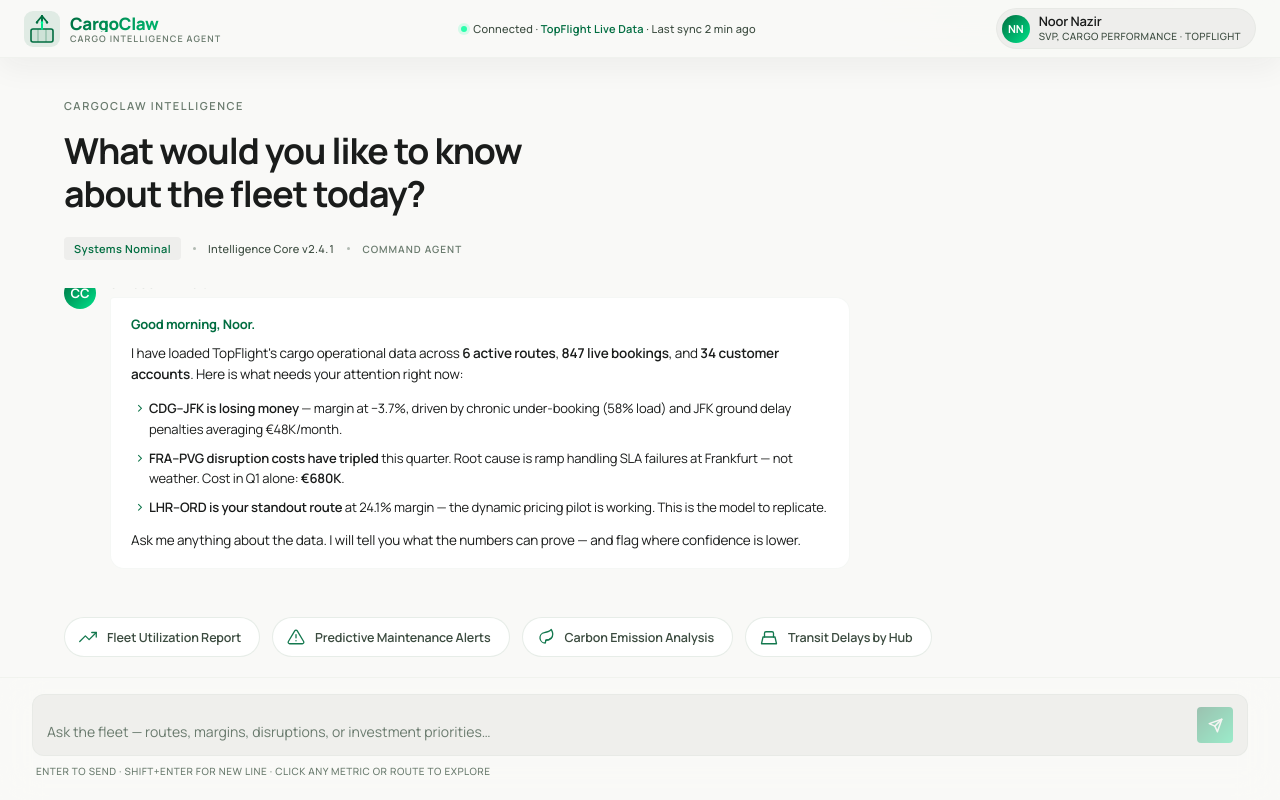
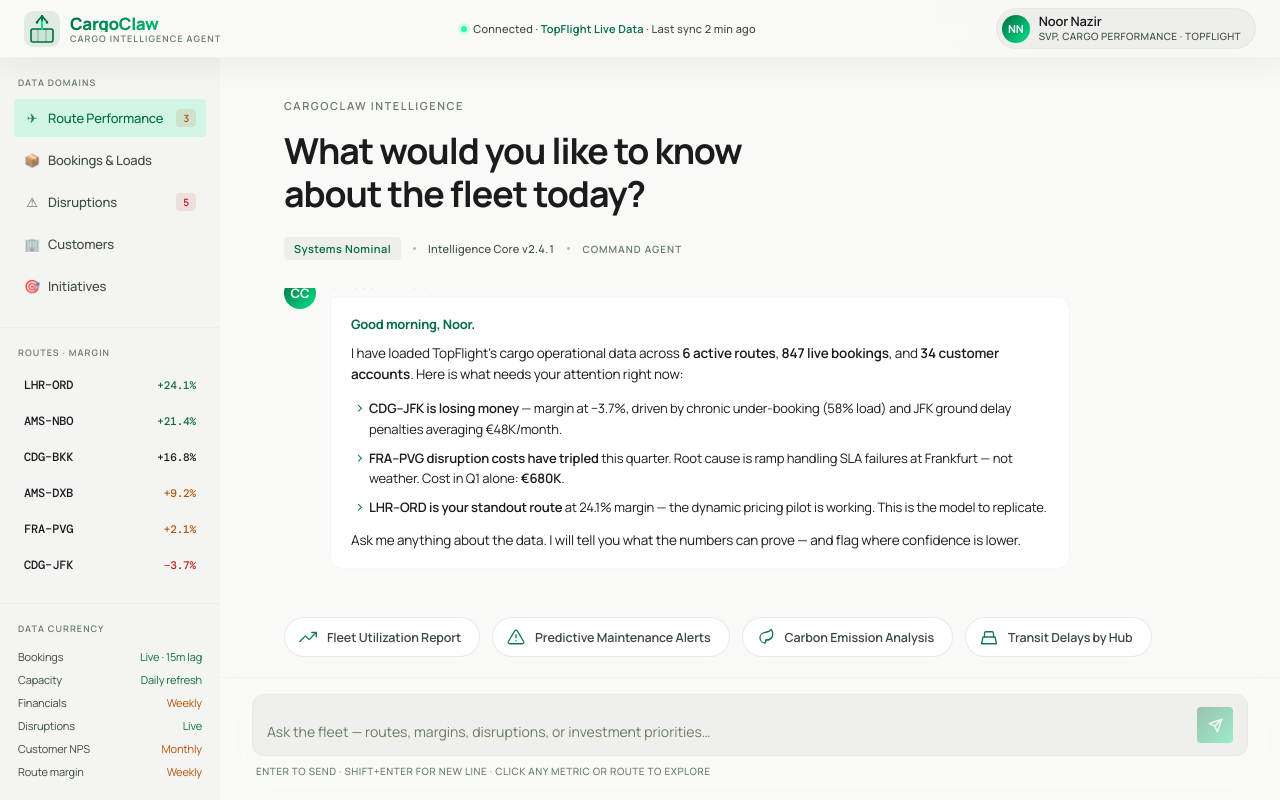
Before and after one commit to RikACMetric/CWHackathonTeam8, a React (Vite) app in the folder frontend/: page / in a window 1280 px wide. Built offline with nearby package versions, Linux system fonts and the light colour scheme.

Commit message:
Add sidebar

```diff
--- a/frontend/src/App.jsx
+++ b/frontend/src/App.jsx
@@ -10,7 +10,9 @@ export default function App() {
   return (
     <>
       <Header />
+
       <div className="main">
+        <Sidebar  firePrompt={firePrompt} />
         <ChatArea
           messages={messages}
           typing={typing}
```
Also changed, not shown: 1 other file (tests, documents, lock files or other folders).
